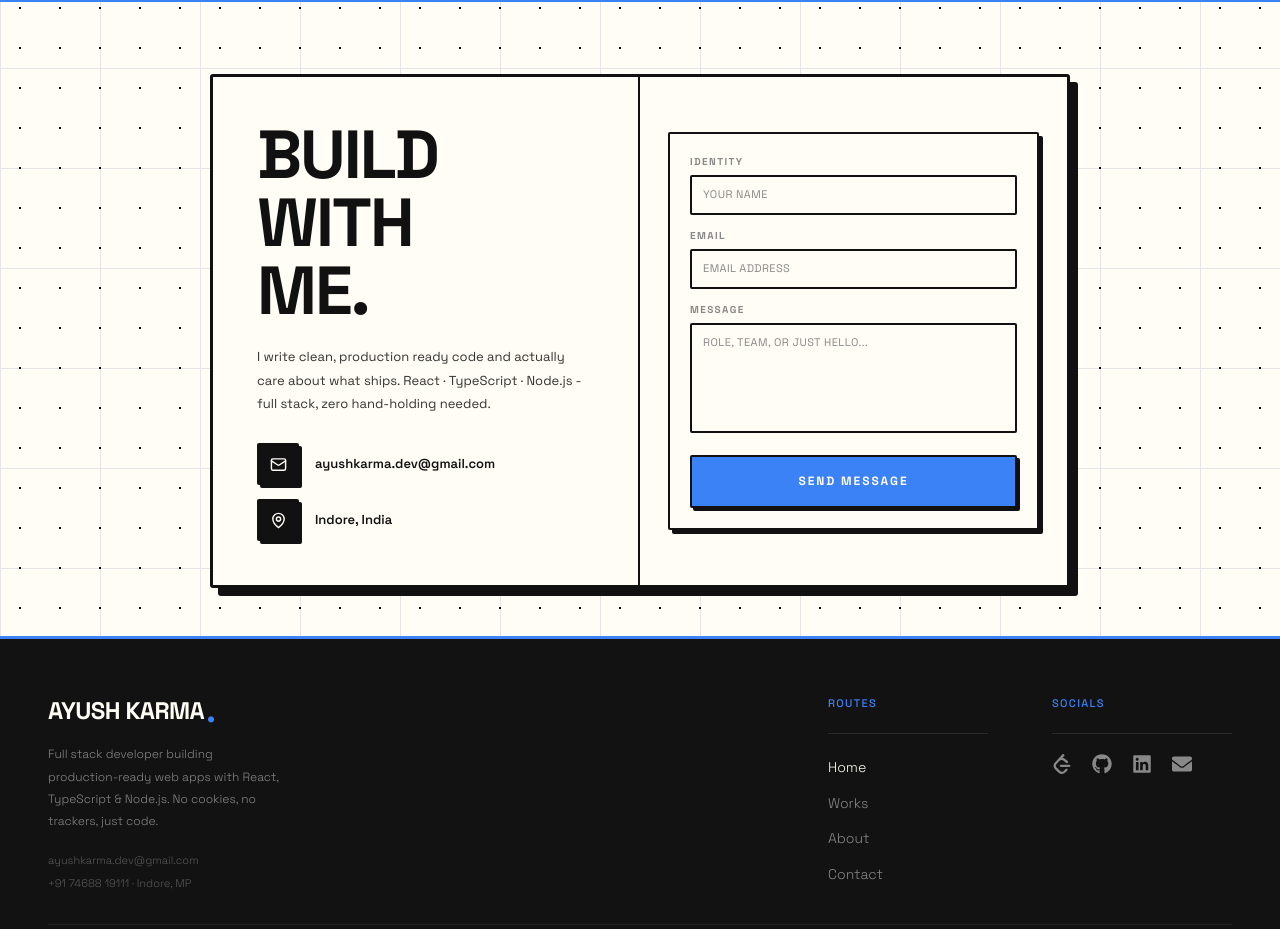
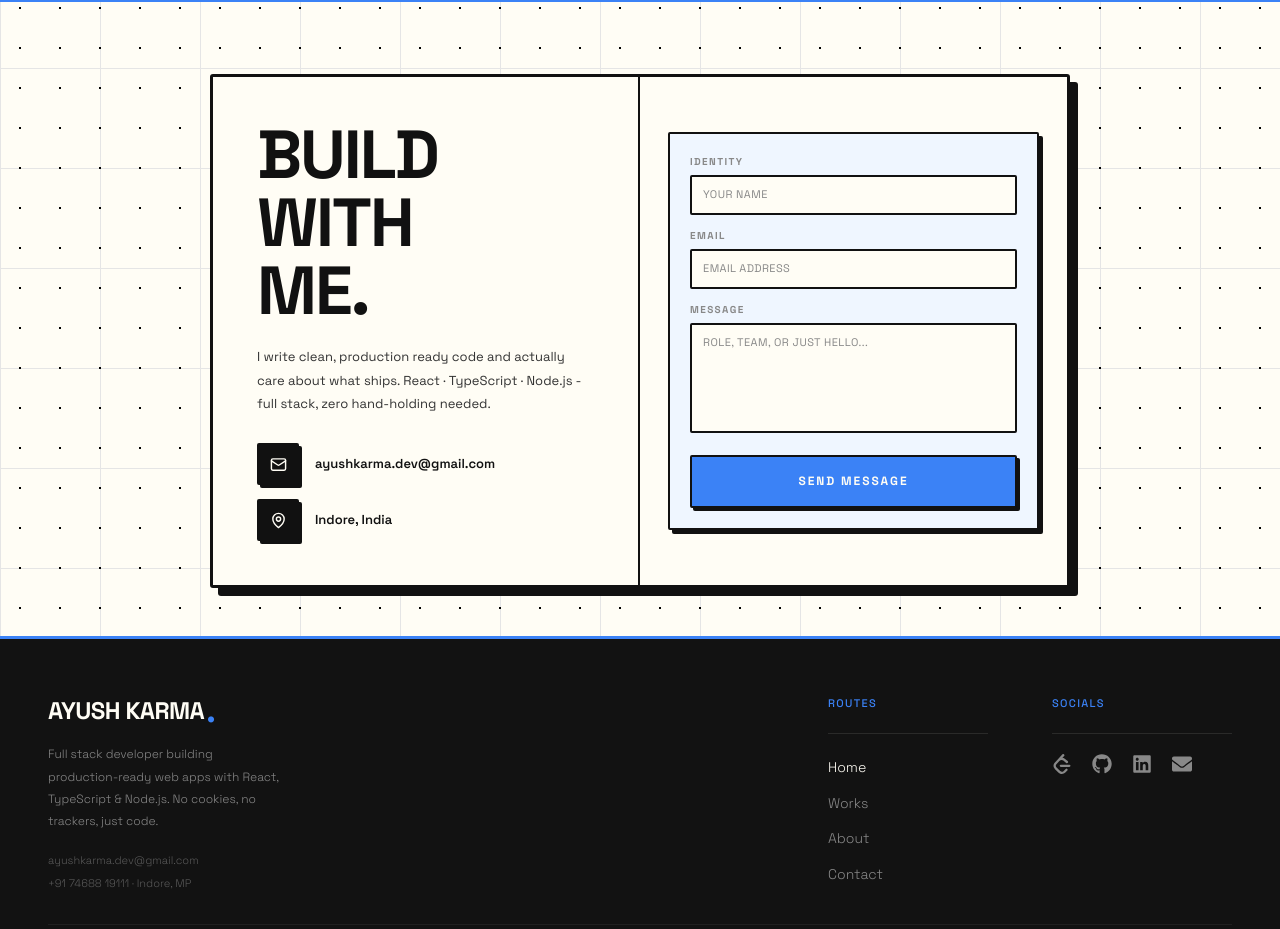
Before and after one commit to iamayushkarma/portfolio, a React (Vite) app: page / in a window 1280 px wide. Shown: the part 5332-6261 px from the top of the page. Built offline with nearby package versions, Linux system fonts and the light colour scheme; no server answers.

Commit message:
refactor: change bg color of form

```diff
--- a/src/sections/ContactSection.tsx
+++ b/src/sections/ContactSection.tsx
@@ -102,7 +102,7 @@ export default function ContactSection() {
 
           {/* RIGHT */}
           <div className="flex items-center p-6 md:p-7">
-            <div className="w-full border-2 border-ink rounded-[2px] bg-cream p-5 shadow-brutal-b">
+            <div className="w-full border-2 border-ink rounded-[2px] bg-blue-50 p-5 shadow-brutal-b">
               <form onSubmit={handleSubmit} className="flex flex-col gap-0">
                 <div className="mb-[13px]">
                   <label className="block font-sans text-[10px] font-bold uppercase tracking-[0.14em] text-muted mb-[5px]">
```
